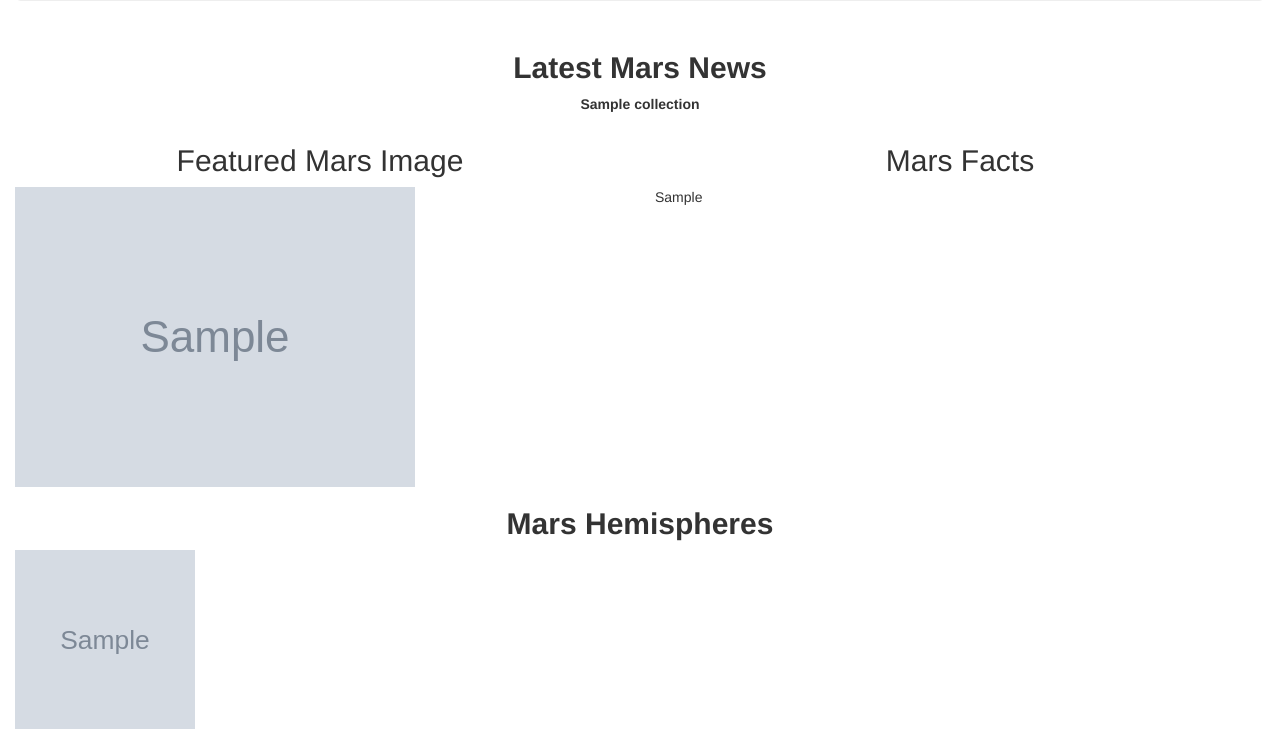
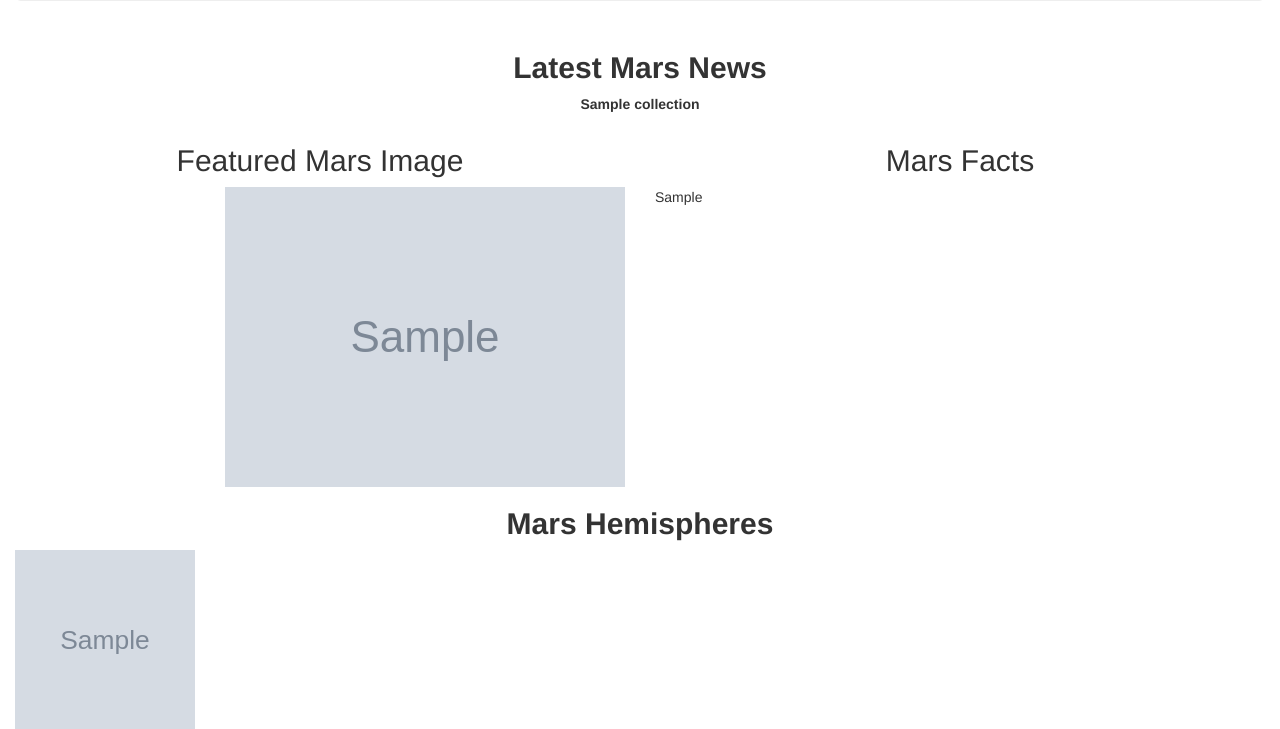
Before and after one commit to nitchon/web-scraping-challenge, a Flask app: page / in a window 1280 px wide. Shown: the part 255-984 px from the top of the page. Run offline with Flask 2, Linux system fonts and the light colour scheme; a database or web service that is not in the repository returns one stand-in record (Sample ...); some libraries are stand-ins or nearby versions.

Commit message:
styling edits

```diff
--- a/static/style.css
+++ b/static/style.css
@@ -17,3 +17,8 @@ h1,h2,h3,th,td {
     margin-left: auto;
     margin-right: auto;
 }
+
+img {
+    max-width:100%;
+    height:auto;
+}
--- a/templates/index.html
+++ b/templates/index.html
@@ -22,11 +22,11 @@
             <p>{{mars.preview}}</p>
         </div>
         <div class="row">
-            <div class="col-md-6">
+            <div class="col-sm-6 col-xm-12" >
                 <h2>Featured Mars Image</h2>
-                <img src="{{mars.featured_image_url}}" alt="Featured Image">
+                <img src="{{mars.featured_image_url}}" style = 'float:right' alt="Featured Image">
             </div>
-            <div class="col-md-6">
+            <div class="col-sm-6 col-xm-12">
                 <h2>Mars Facts</h2>
                 <table class="center">{{mars.html_table|safe}}</table>
             </div>
```
Also changed, not shown: other parts of static/style.css (+1 -1 lines), other parts of templates/index.html (+2 -2 lines).
